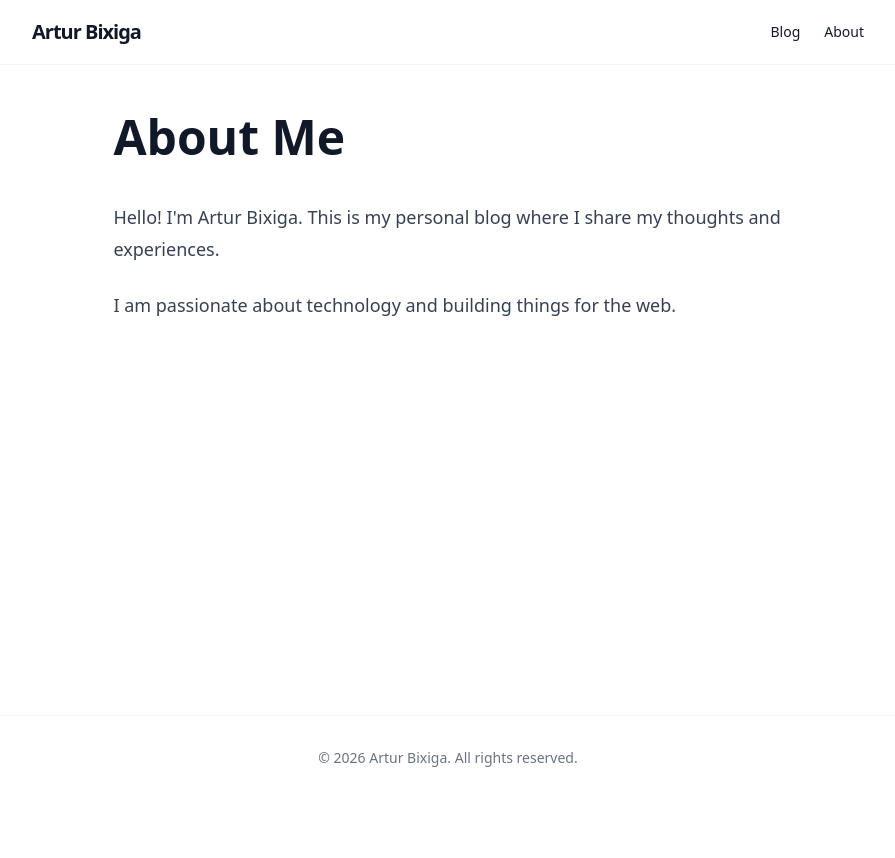
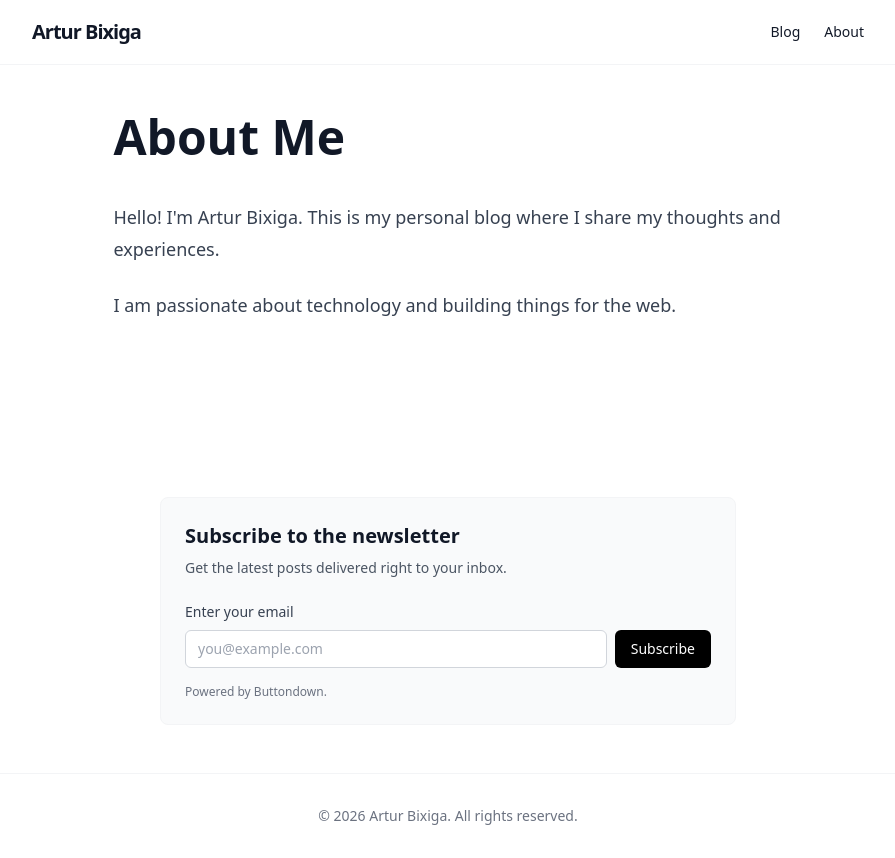
Before and after one commit to ArturQuirino/arturbixigablog, a Next.js app: page /about in a window 1280 px wide. Shown: the whole page, without its empty margins (192-1087 px from the left). Before the commit the page ends 800 px from the top, so only its background shows below. Built offline with nearby package versions, Linux system fonts and the light colour scheme.

Commit message:
feat: Add footer component with an integrated newsletter subscription form.

```diff
--- a/src/components/Footer.tsx
+++ b/src/components/Footer.tsx
@@ -1,8 +1,15 @@
+import Subscribe from "./Subscribe";
+
 export default function Footer() {
   return (
-    <footer className="border-t border-gray-100 dark:border-gray-800 mt-20">
-      <div className="max-w-4xl mx-auto px-4 sm:px-6 lg:px-8 py-8 text-center text-sm text-gray-500">
-        © {new Date().getFullYear()} Artur Bixiga. All rights reserved.
+    <footer className="mt-20">
+      <div className="max-w-4xl mx-auto px-4 sm:px-6 lg:px-8">
+        <Subscribe />
+      </div>
+      <div className="border-t border-gray-100 dark:border-gray-800">
+        <div className="max-w-4xl mx-auto px-4 sm:px-6 lg:px-8 py-8 text-center text-sm text-gray-500">
+          © {new Date().getFullYear()} Artur Bixiga. All rights reserved.
+        </div>
       </div>
     </footer>
   );
--- /dev/null
+++ b/src/components/Subscribe.tsx
@@ -0,0 +1,42 @@
+export default function Subscribe() {
+  return (
+    <div className="max-w-xl mx-auto my-12 p-6 bg-gray-50 dark:bg-neutral-900 border border-gray-100 dark:border-neutral-800 rounded-lg">
+      <h3 className="font-bold text-xl mb-2 text-gray-900 dark:text-gray-100">Subscribe to the newsletter</h3>
+      <p className="text-gray-600 dark:text-gray-400 mb-6 text-sm">
+        Get the latest posts delivered right to your inbox.
+      </p>
+      <form
+        action="https://buttondown.com/api/emails/embed-subscribe/arturbixigablog"
+        method="post"
+        target="popupwindow"
+        className="flex flex-col gap-4"
+      >
+        <div className="flex flex-col gap-2">
+          <label htmlFor="bd-email" className="text-sm font-medium text-gray-700 dark:text-gray-300">
+            Enter your email
+          </label>
+          <div className="flex flex-col sm:flex-row gap-2">
+            <input
+              type="email"
+              name="email"
+              id="bd-email"
+              placeholder="you@example.com"
+              className="px-3 py-2 bg-white dark:bg-black border border-gray-300 dark:border-neutral-700 rounded-md flex-1 text-sm outline-none focus:ring-2 focus:ring-blue-500 dark:text-white"
+              required
+            />
+            <input
+              type="submit"
+              value="Subscribe"
+              className="px-4 py-2 bg-black dark:bg-white text-white dark:text-black rounded-md text-sm font-medium hover:bg-gray-800 dark:hover:bg-gray-200 cursor-pointer transition-colors"
+            />
+          </div>
+        </div>
+        <p className="text-xs text-gray-500 dark:text-gray-500 text-center sm:text-left">
+          <a href="https://buttondown.com/refer/arturbixigablog" target="_blank" rel="noopener noreferrer" className="hover:underline">
+            Powered by Buttondown.
+          </a>
+        </p>
+      </form>
+    </div>
+  );
+}
```
